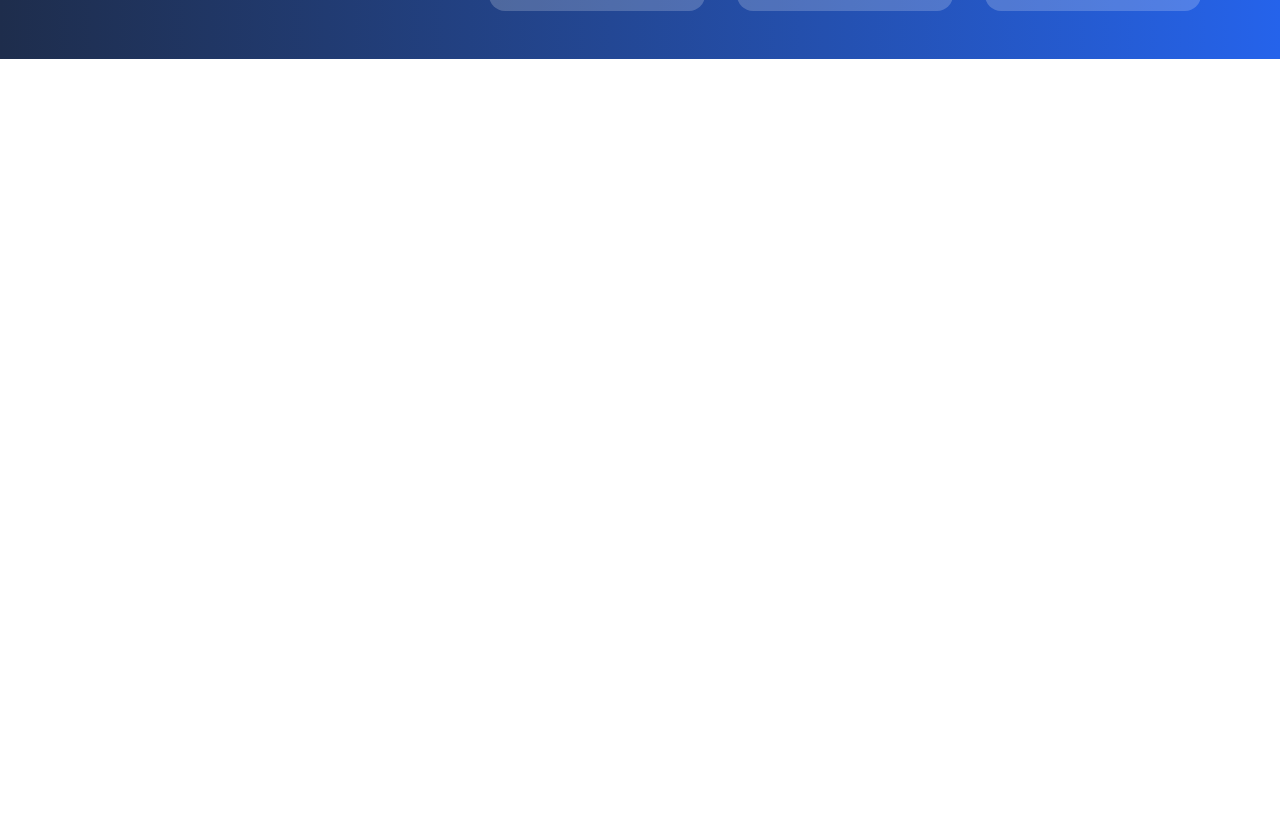
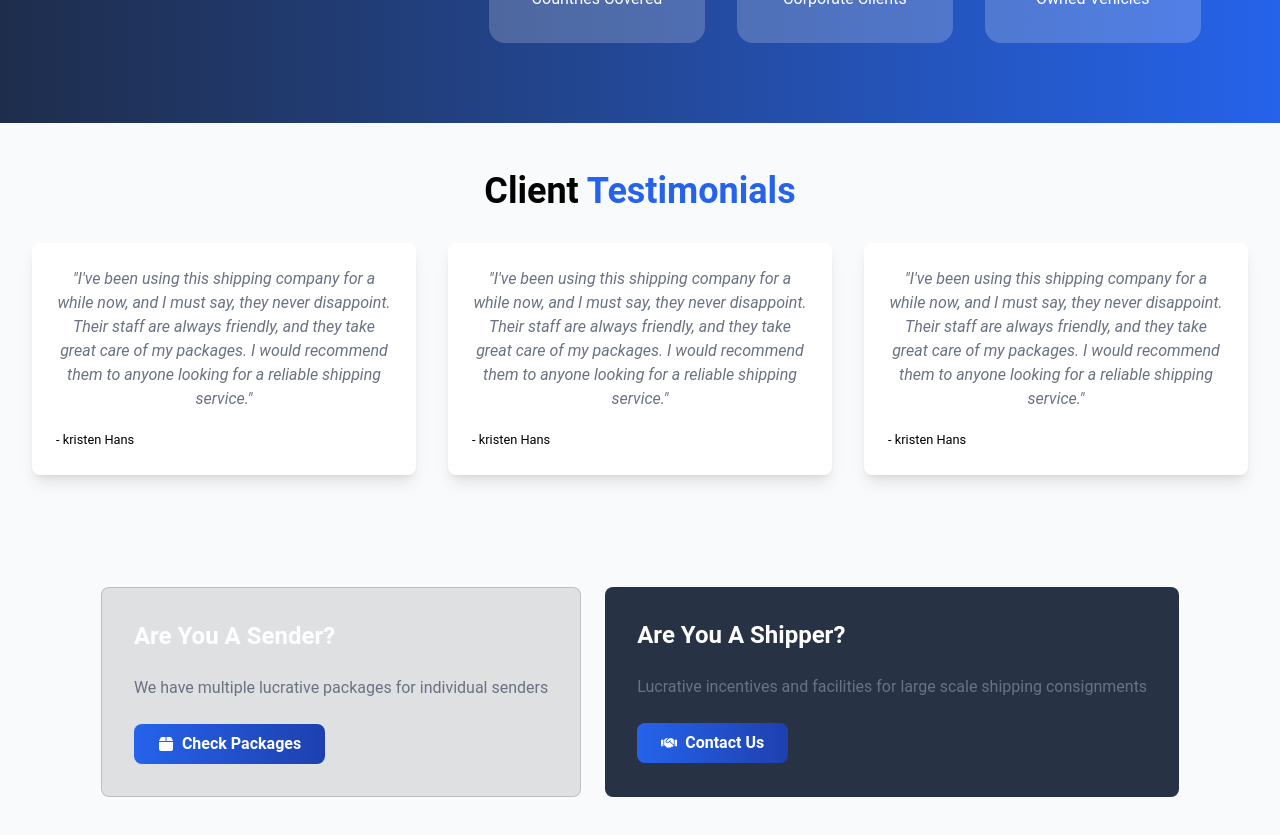
Before and after one commit to kemichris/shipping, a React (Vite) app in the folder shipping-client/: page / in a window 1280 px wide. Shown: the part 3280-4115 px from the top of the page. Before the commit the page ends 3339 px from the top, so only its background shows below. Built offline with nearby package versions, Linux system fonts and the light colour scheme.

Commit message:
feat: add CtaCard and Testimony components, update Home to include Testimony and adjust StatsSection padding

```diff
--- /dev/null
+++ b/shipping-client/src/components/home/CtaCard.jsx
@@ -0,0 +1,14 @@
+import { Button } from "../common/Button";
+
+export function CtaCard({ title, text, icon, to, btnText, style }) {
+  return (
+    <div className={`flex flex-col gap-6 rounded-lg p-8 ${style}`}>
+      <h3 className="text-2xl text-white font-semibold">{title}</h3>
+      <p className="text-gray-500 ">{text}</p>
+      <div className="w-fit">
+        <Button to={to} icon={icon} text={btnText} />
+      </div>
+
+    </div>
+  );
+}
--- a/shipping-client/src/components/home/StatsSection.jsx
+++ b/shipping-client/src/components/home/StatsSection.jsx
@@ -30,7 +30,7 @@ const stats = [
 
 export function StatsSection() {
   return (
-    <section className="bg-linear-to-r from-[#1E2D4C] to-primary-light py-12 px-8 flex flex-col md:flex-row md:items-center gap-8">
+    <section className="bg-linear-to-r from-[#1E2D4C] to-primary-light py-20 px-8 flex flex-col md:flex-row md:items-center gap-8">
       <div className="bg-white/20 p-8 rounded-2xl">
         <div className="flex items-center gap-2 mb-6">
           <div className="flex justify-center items-center w-16 h-16 px-4 rounded-xl text-white text-lg bg-white/30 ">
--- /dev/null
+++ b/shipping-client/src/components/home/Testimony.jsx
@@ -0,0 +1,68 @@
+import { FaBox } from "react-icons/fa6";
+import { FaHandshake } from "react-icons/fa";
+
+import { CtaCard } from "./CtaCard";
+const testimonies = [
+  {
+    review:
+      "I've been using this shipping company for a while now, and I must say, they never disappoint. Their staff are always friendly, and they take great care of my packages. I would recommend them to anyone looking for a reliable shipping service.",
+    name: "- kristen Hans",
+  },
+  {
+    review:
+      "I've been using this shipping company for a while now, and I must say, they never disappoint. Their staff are always friendly, and they take great care of my packages. I would recommend them to anyone looking for a reliable shipping service.",
+    name: "- kristen Hans",
+  },
+  {
+    review:
+      "I've been using this shipping company for a while now, and I must say, they never disappoint. Their staff are always friendly, and they take great care of my packages. I would recommend them to anyone looking for a reliable shipping service.",
+    name: "- kristen Hans",
+  },
+];
+
+export function Testimony() {
+  const ctaDetails = [
+    {
+      title: "Are You A Sender?",
+      text: "We have multiple lucrative packages for individual senders",
+      icon: <FaBox />,
+      to: "/tracking",
+      btnText: "Check Packages",
+      style: "bg-black/10 border border-black/15",
+    },
+    {
+      title: "Are You A Shipper?",
+      text: "Lucrative incentives and facilities for large scale shipping consignments",
+      icon: <FaHandshake />,
+      to: "/contact",
+      btnText: "Contact Us",
+      style: "bg-[#273345]",
+    },
+  ];
+  return (
+    <section className=" flex flex-col items-center py-12 px-8 bg-bg-white">
+      <h2 className="font-bold text-3xl md:text-4xl text-black mb-8 text-center">
+        Client <span className="text-primary-light">Testimonials</span>
+      </h2>
+      <div className="grid grid-col-1 md:grid-cols-3 gap-8">
+        {testimonies.map((testimony) => (
+          <div
+            key={testimony.name}
+            className="rounded-lg shadow-lg bg-white p-6"
+          >
+            <blockquote className="text-center text-gray-500 italic mb-4">
+              "{testimony.review}"
+            </blockquote>
+            <small className=" text-center">{testimony.name}</small>
+          </div>
+        ))}
+      </div>
+
+      <div className="flex gap-6 flex-col md:flex-row pt-28">
+        {ctaDetails.map(detail => (
+          <CtaCard key={detail.title} {...detail} />
+        ))}
+      </div>
+    </section>
+  );
+}
--- a/shipping-client/src/pages/public/Home.jsx
+++ b/shipping-client/src/pages/public/Home.jsx
@@ -3,6 +3,7 @@ import { FeaturedServices } from "../../components/home/FeaturedServices";
 import { Hero } from "../../components/home/Hero";
 import { ServiceSection } from "../../components/home/ServiceSection";
 import { StatsSection } from "../../components/home/StatsSection";
+import { Testimony } from "../../components/home/Testimony";
 import { WelcomeSection } from "../../components/home/WelcomeSection";
 
 
@@ -17,6 +18,7 @@ export function Home() {
         <AimSection />
         <ServiceSection />
         <StatsSection />
+        <Testimony />
         </>
     )
 }
```
